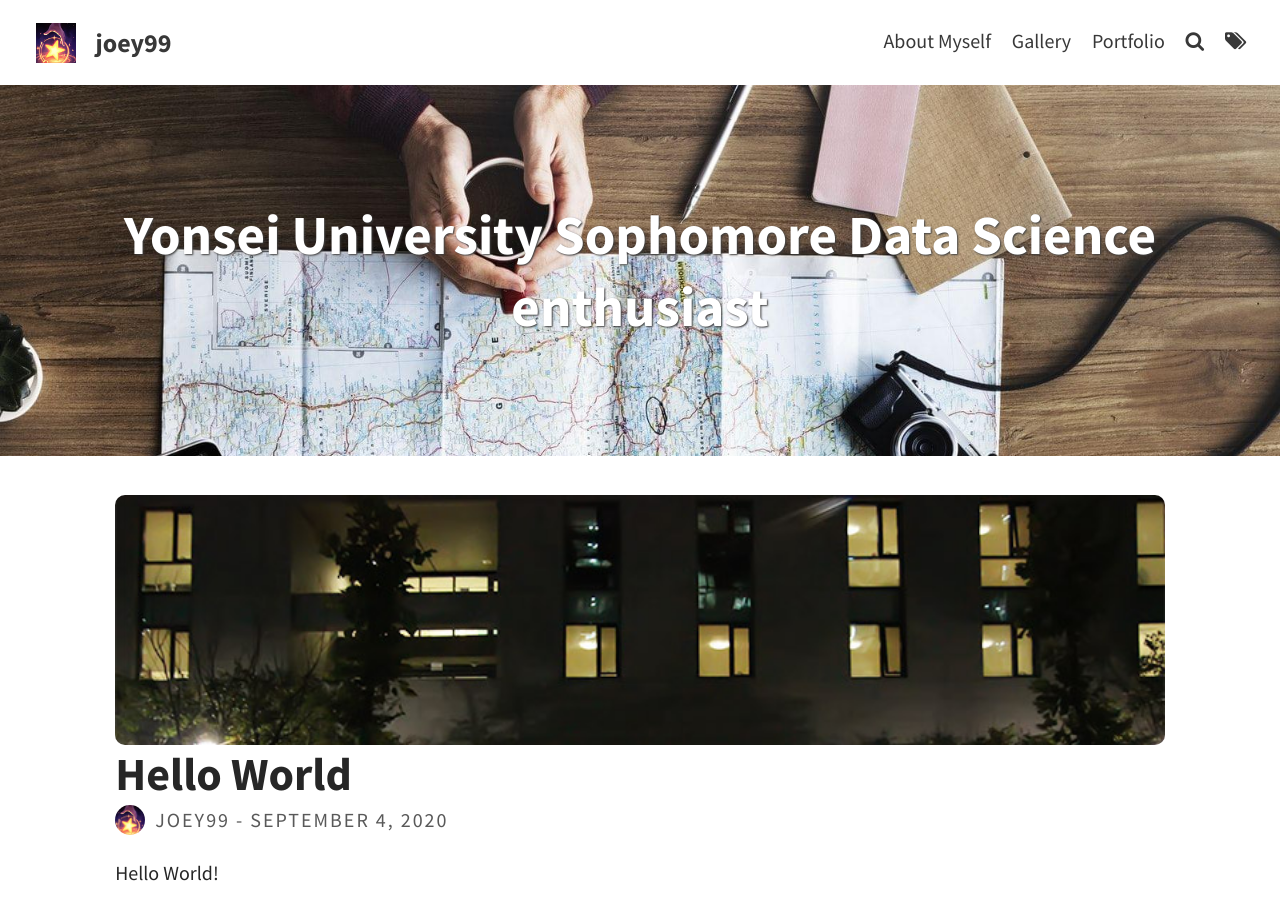
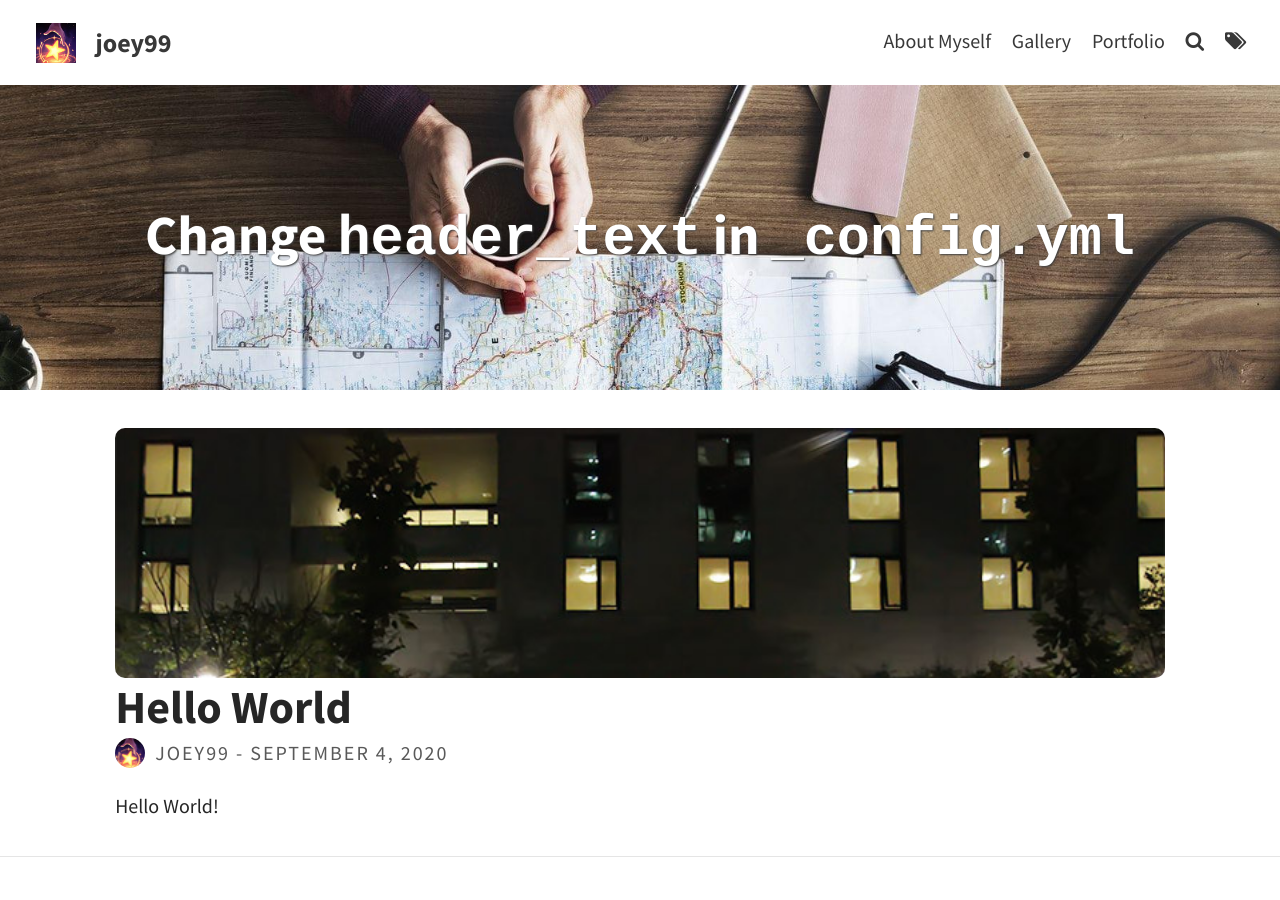
Before and after one commit to joyhyun99/joyhyun99.github.io, a Jekyll site: the page built from index.html, in a window 1280 px wide and 900 px high. Built offline with Jekyll 4.4.1, drawn with Linux system fonts in a browser that asks for light colours; the list of posts is cut into pages by our own code.

Commit message:
Update _config.yml

```diff
--- a/_config.yml
+++ b/_config.yml
@@ -9,7 +9,7 @@ avatar: assets/img/iconw.jpeg                     # Empty for no avatar in navba
 favicon: assets/favicon.ico                             # Icon displayed in the tab
 
 # Header and footer text
-header_text: Yonsei University Sophomore Data Science enthusiast  # Change Blog header text
+header_text:  # Change Blog header text
 header_feature_image: assets/img/pexels/search-map.jpeg
 footer_text: >
   Powered by <a href="https://jekyllrb.com/">Jekyll</a> with <a href="https://github.com/sylhare/Type-on-Strap">Type on Strap</a>
```
